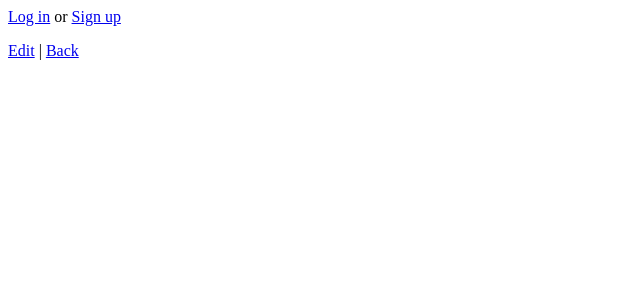
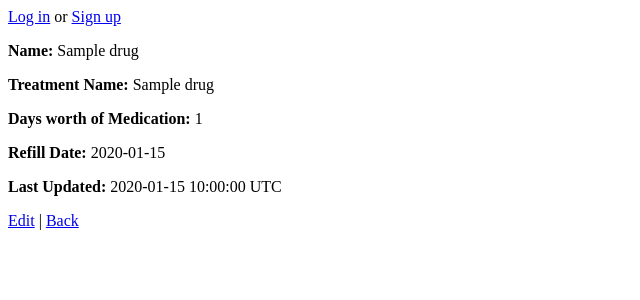
Before and after one commit to ycheng06/Remindavax, a Rails app: page /drugs/1 in a window 1280 px wide. Shown: the top 300 px of the page, without its empty margins (0-640 px from the left). Run offline with Rails 7, Linux system fonts and the light colour scheme; tables that the repository leaves empty hold one stand-in row (values such as "Sample post"); style sheets or scripts are compiled from the project's sources; parts of the project's set-up code (start-up, migrations or seed data) failed here and were passed over; some libraries are stand-ins or nearby versions.

Commit message:
added drug

```diff
--- a/Remindavax/app/models/patient.rb
+++ b/Remindavax/app/models/patient.rb
@@ -1,6 +1,7 @@
 class Patient < ActiveRecord::Base
   has_many :drugs
   has_one :setting
+  has_many :preferred_times, :through => :setting
   belongs_to :doctor
   belongs_to :sponsor
 
--- a/Remindavax/app/views/drugs/show.html.erb
+++ b/Remindavax/app/views/drugs/show.html.erb
@@ -1,5 +1,29 @@
 <p id="notice"><%= notice %></p>
 
+<p>
+  <b>Name:</b>
+  <%= @drug.name %>
+</p>
+
+<p>
+  <b>Treatment Name:</b>
+  <%= @drug.treatmentname %>
+</p>
+
+<p>
+  <b>Days worth of Medication:</b>
+  <%= @drug.days_worth_of_medication %>
+</p>
+
+<p>
+	<b>Refill Date:</b>
+	<%= @drug.refill_date %>
+</p>
+
+<p>
+	<b>Last Updated:</b>
+	<%= @drug.updated_at %>
+</p>
 
 <%= link_to 'Edit', edit_drug_path(@drug) %> |
 <%= link_to 'Back', drugs_path %>
--- a/Remindavax/app/views/layouts/application.html.erb
+++ b/Remindavax/app/views/layouts/application.html.erb
@@ -10,7 +10,8 @@
 <div id="user_nav">
 	<% if current_patient %>
 		Logged in as <%= current_patient.email %>.
-		<%= link_to "Log out", log_out_path %>
+		<%= link_to "Log out", log_out_path %><br />
+		<%= link_to "Regimen", drugs_path %>
 	<% else %>
 		<%= link_to "Log in", log_in_path %> or
 		<%= link_to "Sign up", sign_up_path %>
```
Also changed, not shown: Remindavax/app/models/drug.rb (+8 -0 lines), Remindavax/app/views/drugs/_form.html.erb (+10 -2 lines), Remindavax/app/views/drugs/index.html.erb (+8 -3 lines), 2 other files.
